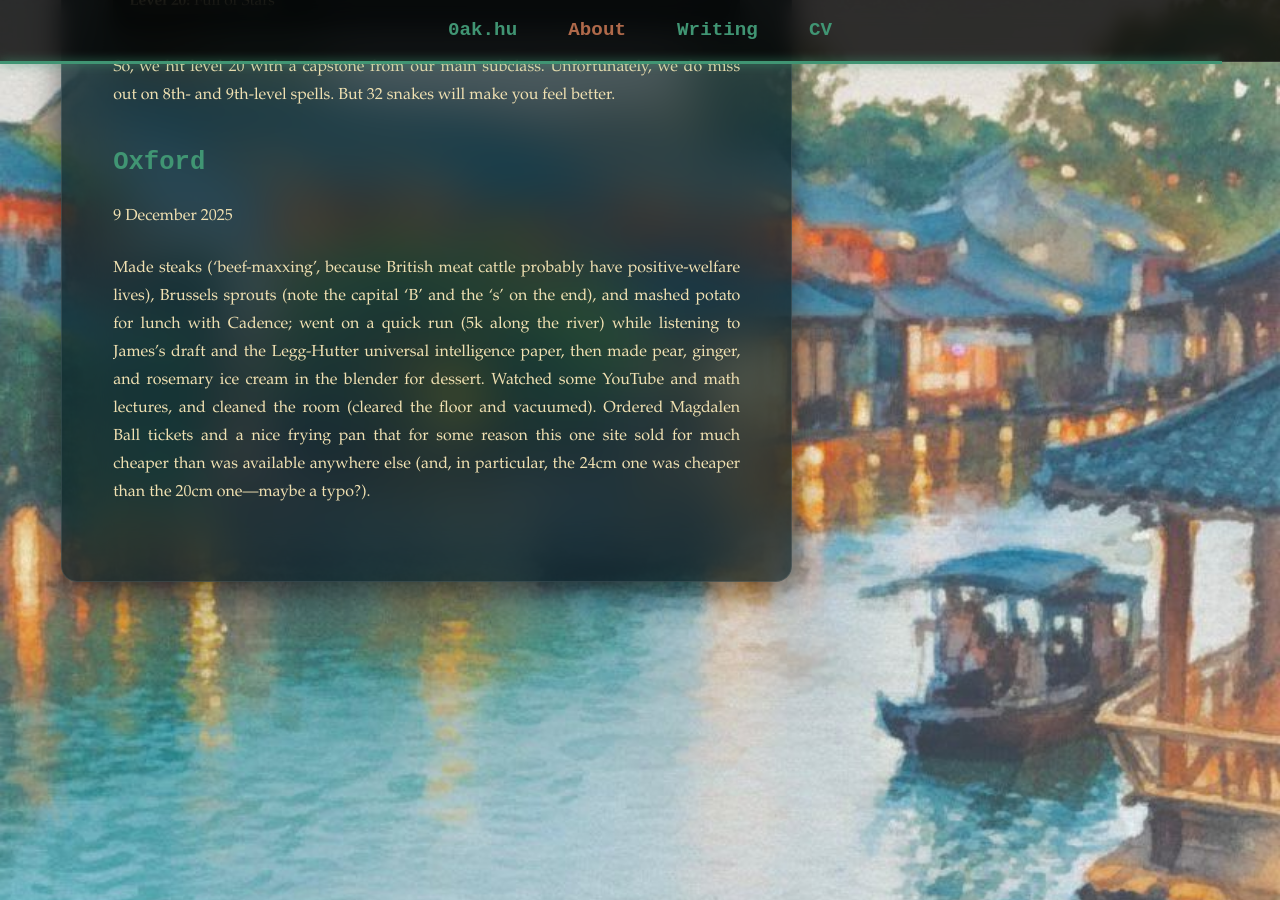
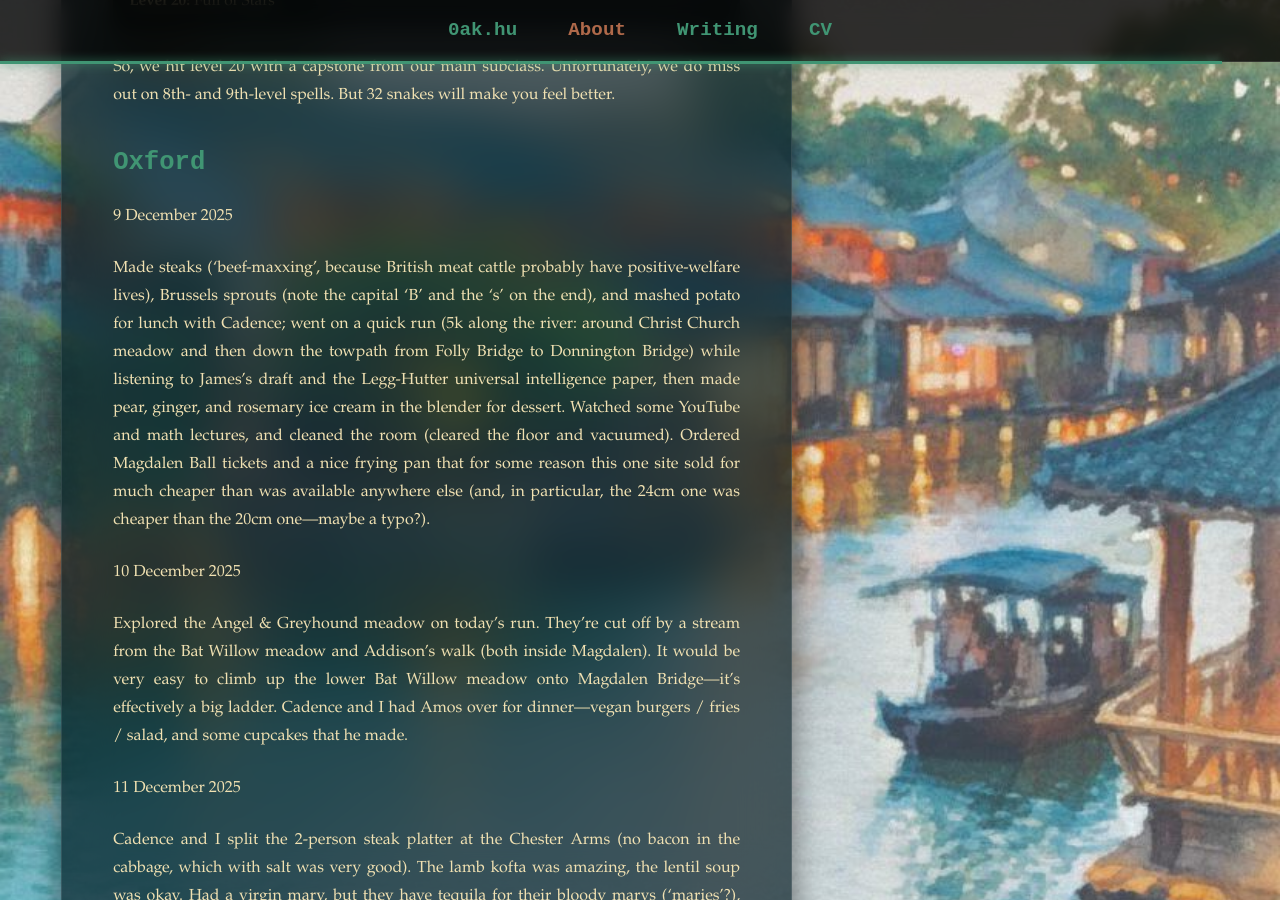
Before and after one commit to oak-hu/oak-hu.github.io, a Jekyll site: the page built from about.md, in a window 1280 px wide and 900 px high, scrolled down 12140 px. Built offline with Jekyll 4.4.1, drawn with Linux system fonts in a browser that asks for light colours; some web fonts are replaced; some of the changed text lies outside the part shown.

Commit message:
Update about.md

```diff
--- a/about.md
+++ b/about.md
@@ -266,4 +266,16 @@
 
 9 December 2025
 
-Made steaks (‘beef-maxxing’, because British meat cattle probably have positive-welfare lives), Brussels sprouts (note the capital ‘B’ and the ‘s’ on the end), and mashed potato for lunch with Cadence; went on a quick run (5k along the river) while listening to James's draft and the Legg-Hutter universal intelligence paper, then made pear, ginger, and rosemary ice cream in the blender for dessert. Watched some YouTube and math lectures, and cleaned the room (cleared the floor and vacuumed). Ordered Magdalen Ball tickets and a nice frying pan that for some reason this one site sold for much cheaper than was available anywhere else (and, in particular, the 24cm one was cheaper than the 20cm one—maybe a typo?).
+Made steaks (‘beef-maxxing’, because British meat cattle probably have positive-welfare lives), Brussels sprouts (note the capital ‘B’ and the ‘s’ on the end), and mashed potato for lunch with Cadence; went on a quick run (5k along the river: around Christ Church meadow and then down the towpath from Folly Bridge to Donnington Bridge) while listening to James's draft and the Legg-Hutter universal intelligence paper, then made pear, ginger, and rosemary ice cream in the blender for dessert. Watched some YouTube and math lectures, and cleaned the room (cleared the floor and vacuumed). Ordered Magdalen Ball tickets and a nice frying pan that for some reason this one site sold for much cheaper than was available anywhere else (and, in particular, the 24cm one was cheaper than the 20cm one—maybe a typo?).
+
+10 December 2025
+
+Explored the Angel & Greyhound meadow on today's run. They're cut off by a stream from the Bat Willow meadow and Addison's walk (both inside Magdalen). It would be very easy to climb up the lower Bat Willow meadow onto Magdalen Bridge—it's effectively a big ladder. Cadence and I had Amos over for dinner—vegan burgers / fries / salad, and some cupcakes that he made.
+
+11 December 2025
+
+Cadence and I split the 2-person steak platter at the Chester Arms (no bacon in the cabbage, which with salt was very good). The lamb kofta was amazing, the lentil soup was okay. Had a virgin mary, but they have tequila for their bloody marys (‘maries’?), which I'd like to try at some point. Also made the festive-looking nectarine and thyme ice cream again. Thyme is probably my favorite herb—it tastes really nice, is very fun to prepare, and I have some positive associations with it because I liked the thyme & rosemary chips from the Pret at 30th Street Station in Philly.
+
+12 December 2025
+
+Went up the hill in South Park to try and get a view of the city—you can indeed see the ‘dreaming spires’ from the top, especially if you climb a tree (especially visible are Magdalen tower, Merton tower, the Radcliffe Camera, and the St. Mary's church spire). Made grape ice cream—very nice, the tartness of the grape definitely hits at the end. I wonder how you can control the order in which flavours hit—making a simple salad dressing at the second Second Order in Ipswich, one problem was that the vinegar would hit first and then the olive oil would hit second, which was rather unpleasant. A chatbot suggested what ended up working to combine the two: just whisking vigorously with a fork!
```
